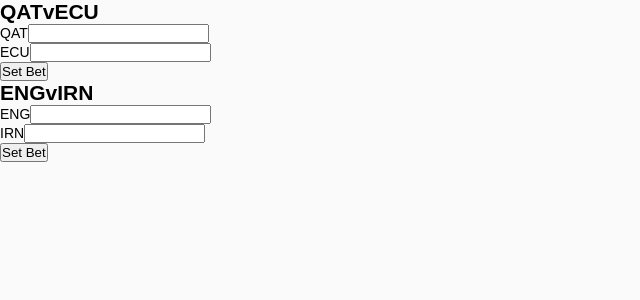
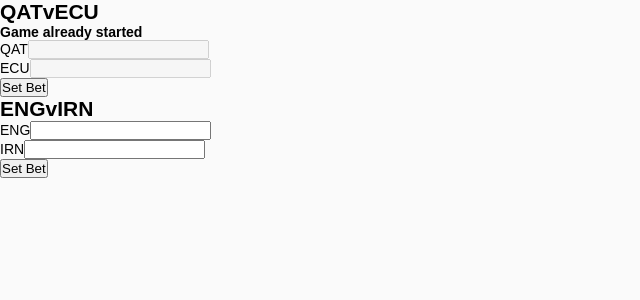
Before and after one commit to YuvalLevi5/World-Cup-Tournament, a React (Vite) app in the folder frontend/: page /mybets in a window 1280 px wide. Shown: the top 300 px of the page, without its empty margins (0-640 px from the left). Built offline with nearby package versions, Linux system fonts and the light colour scheme; sample sign-in values are in the browser's storage.

Commit message:
game pickes logic

```diff
--- a/frontend/src/components/Game.jsx
+++ b/frontend/src/components/Game.jsx
@@ -1,6 +1,29 @@
-import React, { useState } from 'react'
+import React, { useState, useEffect } from 'react'
 
 const Game = ({ game, index, handleBet }) => {
+    const [currentHour, setScurrentHour] = useState(undefined)
+    const [ableToBet, setAbleToBet] = useState(false)
+
+    useEffect(() => {
+        let yourDate = new Date()
+        let currentHour = yourDate.getHours()
+        setScurrentHour(yourDate.getHours())
+        if (currentHour >= game.hour) {
+            setAbleToBet(true)
+        }
+
+        const interval = setInterval(() => {
+            let yourDate = new Date()
+            let currentHour = yourDate.getHours()
+            setScurrentHour(yourDate.getHours())
+            if (currentHour >= game.hour) {
+                setAbleToBet(true)
+            }
+        }, 60000);
+
+        return () => clearInterval(interval);
+
+    }, [])
 
     const handleChange = (event, index) => {
         const tagertName = event.target.name
@@ -28,19 +51,25 @@
         handleBet(userGameBet, index)
     }
 
+
     return (
 
         <div>
             <h2>{game.name}</h2>
             <div>
                 <form onSubmit={(event) => handleSubmit(event)}>
+                    {
+                        ableToBet === true && (
+                            <h4>Game already started</h4>
+                        )
+                    }
                     <div>
                         <label>{game.teamOne}</label>
-                        <input onChange={(e) => handleChange(e, index)} type="number" name='teamOneGoals' />
+                        <input disabled={ableToBet} onChange={(e) => handleChange(e, index)} type="number" name='teamOneGoals' />
                     </div>
                     <div>
                         <label>{game.teamTwo}</label>
-                        <input onChange={(e) => handleChange(e, index)} type="number" name='teamTwoGoals' />
+                        <input disabled={ableToBet} onChange={(e) => handleChange(e, index)} type="number" name='teamTwoGoals' />
                     </div>
                     <button type="submit">Set Bet</button>
                 </form>
--- a/frontend/src/pages/MyBets.jsx
+++ b/frontend/src/pages/MyBets.jsx
@@ -8,10 +8,13 @@
 const MyBets = () => {
   const navigate = useNavigate()
   const [currentUser, setCurrentUser] = useState(undefined)
+  const [currentDate, setScurrentDate] = useState(undefined)
+  const [currentHour, setScurrentHour] = useState(undefined)
+  // const [currentMinutes, setScurrentMinutes] = useState(undefined)
   const [games, setGames] = useState([
     {
       date: '2022-11-20',
-      hour: 19,
+      hour: 10,
       name: 'QATvECU',
       teamOne: 'QAT',
       teamTwo: 'ECU',
@@ -38,6 +41,22 @@
     draggable: true,
     theme: "dark",
   }
+
+  useEffect(() => {
+    let yourDate = new Date()
+    setScurrentDate(yourDate.toISOString().split('T')[0])
+    setScurrentHour(yourDate.getHours())
+    // setScurrentMinutes(yourDate.getMinutes())
+
+    const interval = setInterval(() => {
+      let yourDate = new Date()
+      setScurrentDate(yourDate.toISOString().split('T')[0])
+      setScurrentHour(yourDate.getHours())
+      // setScurrentMinutes(yourDate.getMinutes())
+    }, 60000);
+
+    return () => clearInterval(interval); // This represents the unmount function, in which you need to clear your interval to prevent memory leaks.
+  }, [])
 
   useEffect(() => {
     async function check() {
@@ -102,21 +121,29 @@
     }
   }
 
-  const seeUser = () => {
-    console.log(currentUser)
-  }
+
+
   return (
     <>
       <div>
         <h1>{currentUser?.score}</h1>
+        {/* {
+          currentDate && currentHour &&  (
+            <div>
+              <h1>{currentHour}</h1>
+              <h1>{currentDate}</h1>
+            </div>
+          )
+        } */}
         <div>
           {
             games.map((game, index) => {
               return (
                 <div key={index}>
-                  {game.hour > 10 && (
                     <Game game={JSON.parse(JSON.stringify(game))} index={index} handleBet={handleBet} />
-                  )}
+                  {/* {game.date === currentDate && (
+                    <Game game={JSON.parse(JSON.stringify(game))} index={index} handleBet={handleBet} />
+                  )} */}
                 </div>
               )
             })
```
